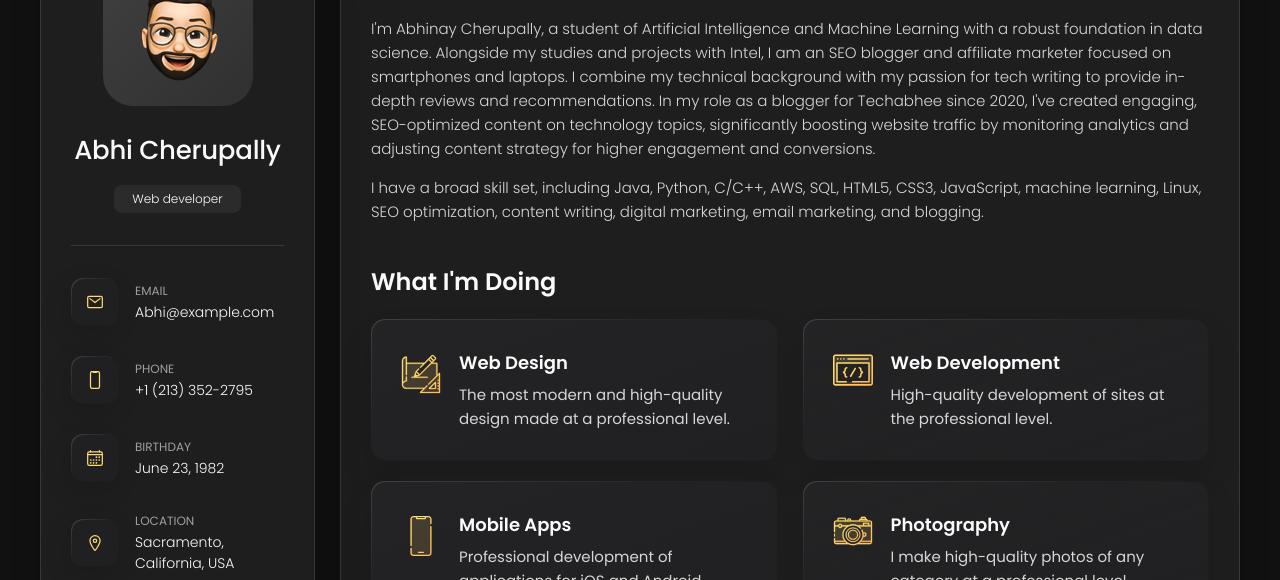
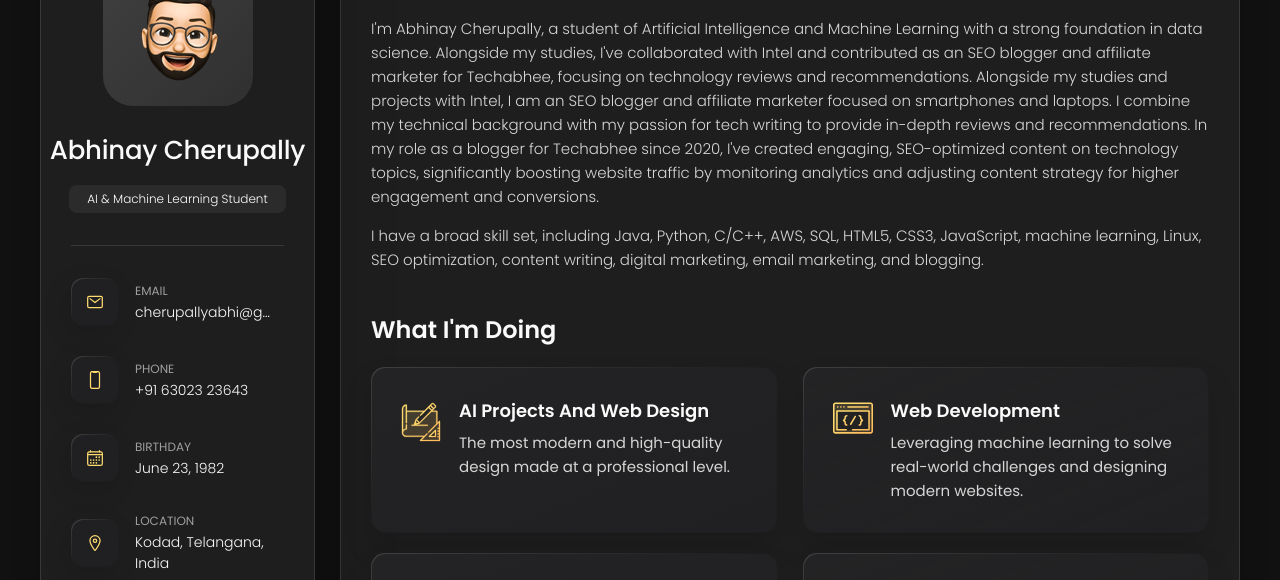
Before and after one commit to Theagentvikram/theagentvikram.github.io, a plain HTML site: page index.html in a window 1280 px wide. Shown: the part 162-742 px from the top of the page. Drawn offline with nearby package versions, Linux system fonts and the light colour scheme.

Commit message:
Update index.html

```diff
--- a/index.html
+++ b/index.html
@@ -42,13 +42,13 @@
       <div class="sidebar-info">
 
         <figure class="avatar-box">
-          <img src="./assets/images/my-avatar.png" alt="Abhi Cherupally" width="80">
+          <img src="./assets/images/my-avatar.png" alt="Abhinay Cherupally" width="80">
         </figure>
 
         <div class="info-content">
-          <h1 class="name" title="Abhi Cherupally">Abhi Cherupally</h1>
+          <h1 class="name" title="Abhinay Cherupally">Abhinay Cherupally</h1>
 
-          <p class="title">Web developer</p>
+          <p class="title">AI & Machine Learning Student</p>
         </div>
 
         <button class="info_more-btn" data-sidebar-btn>
@@ -74,7 +74,7 @@
             <div class="contact-info">
               <p class="contact-title">Email</p>
 
-              <a href="mailto:Abhi@example.com" class="contact-link">Abhi@example.com</a>
+              <a href="mailto:cherupallyabhi@gmail.com" class="contact-link">cherupallyabhi@gmail.com</a>
             </div>
 
           </li>
@@ -88,7 +88,7 @@
             <div class="contact-info">
               <p class="contact-title">Phone</p>
 
-              <a href="tel:+12133522795" class="contact-link">+1 (213) 352-2795</a>
+              <a href="tel:+12133522795" class="contact-link">+91 63023 23643</a>
             </div>
 
           </li>
@@ -116,7 +116,7 @@
             <div class="contact-info">
               <p class="contact-title">Location</p>
 
-              <address>Sacramento, California, USA</address>
+              <address>Kodad, Telangana, India</address>
             </div>
 
           </li>
@@ -209,7 +209,11 @@
 
         <section class="about-text">
           <p>
-            I'm Abhinay Cherupally, a student of Artificial Intelligence and Machine Learning with a robust foundation in data science. Alongside my studies and projects with Intel, I am an SEO blogger and affiliate marketer focused on smartphones and laptops. I combine my technical background with my passion for tech writing to provide in-depth reviews and recommendations.
+
+    I'm Abhinay Cherupally, a student of Artificial Intelligence and Machine Learning with a strong foundation in data science.
+    Alongside my studies, I've collaborated with Intel and contributed as an SEO blogger and affiliate marketer for Techabhee,
+    focusing on technology reviews and recommendations.
+     Alongside my studies and projects with Intel, I am an SEO blogger and affiliate marketer focused on smartphones and laptops. I combine my technical background with my passion for tech writing to provide in-depth reviews and recommendations.
 
 In my role as a blogger for Techabhee since 2020, I've created engaging, SEO-optimized content on technology topics, significantly boosting website traffic by monitoring analytics and adjusting content strategy for higher engagement and conversions.
 
@@ -240,7 +244,7 @@ I have a broad skill set, including Java, Python, C/C++, AWS, SQL, HTML5, CSS3,
               </div>
 
               <div class="service-content-box">
-                <h4 class="h4 service-item-title">Web design</h4>
+                <h4 class="h4 service-item-title">AI Projects and Web design</h4>
 
                 <p class="service-item-text">
                   The most modern and high-quality design made at a professional level.
@@ -259,7 +263,7 @@ I have a broad skill set, including Java, Python, C/C++, AWS, SQL, HTML5, CSS3,
                 <h4 class="h4 service-item-title">Web development</h4>
 
                 <p class="service-item-text">
-                  High-quality development of sites at the professional level.
+                  Leveraging machine learning to solve real-world challenges and designing modern websites.
                 </p>
               </div>
 
@@ -615,7 +619,7 @@ I have a broad skill set, including Java, Python, C/C++, AWS, SQL, HTML5, CSS3,
 
             <li class="timeline-item">
 
-              <h4 class="h4 timeline-item-title">Web designer</h4>
+              <h4 class="h4 timeline-item-title">AI Projects and Web designer</h4>
 
               <span>2010 — 2013</span>
 
@@ -640,7 +644,7 @@ I have a broad skill set, including Java, Python, C/C++, AWS, SQL, HTML5, CSS3,
             <li class="skills-item">
 
               <div class="title-wrapper">
-                <h5 class="h5">Web design</h5>
+                <h5 class="h5">AI Projects and Web design</h5>
                 <data value="80">80%</data>
               </div>
 
@@ -718,7 +722,7 @@ I have a broad skill set, including Java, Python, C/C++, AWS, SQL, HTML5, CSS3,
             </li>
 
             <li class="filter-item">
-              <button data-filter-btn>Web design</button>
+              <button data-filter-btn>AI Projects and Web design</button>
             </li>
 
             <li class="filter-item">
@@ -750,7 +754,7 @@ I have a broad skill set, including Java, Python, C/C++, AWS, SQL, HTML5, CSS3,
               </li>
 
               <li class="select-item">
-                <button data-select-item>Web design</button>
+                <button data-select-item>AI Projects and Web design</button>
               </li>
 
               <li class="select-item">
@@ -816,7 +820,7 @@ I have a broad skill set, including Java, Python, C/C++, AWS, SQL, HTML5, CSS3,
 
                 <h3 class="project-title">Fundo</h3>
 
-                <p class="project-category">Web design</p>
+                <p class="project-category">AI Projects and Web design</p>
 
               </a>
             </li>
@@ -852,7 +856,7 @@ I have a broad skill set, including Java, Python, C/C++, AWS, SQL, HTML5, CSS3,
 
                 <h3 class="project-title">DSM.</h3>
 
-                <p class="project-category">Web design</p>
+                <p class="project-category">AI Projects and Web design</p>
 
               </a>
             </li>
@@ -870,7 +874,7 @@ I have a broad skill set, including Java, Python, C/C++, AWS, SQL, HTML5, CSS3,
 
                 <h3 class="project-title">MetaSpark</h3>
 
-                <p class="project-category">Web design</p>
+                <p class="project-category">AI Projects and Web design</p>
 
               </a>
             </li>
```
